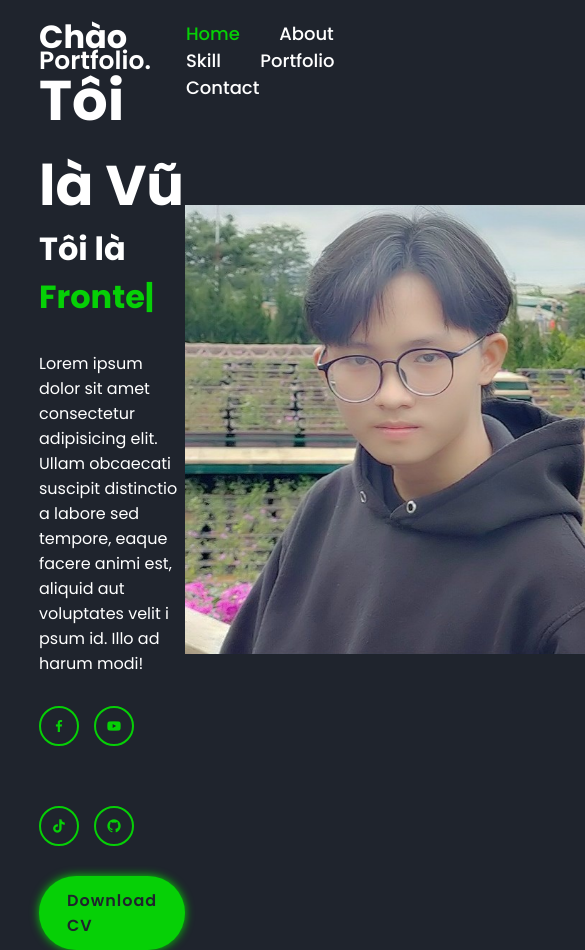
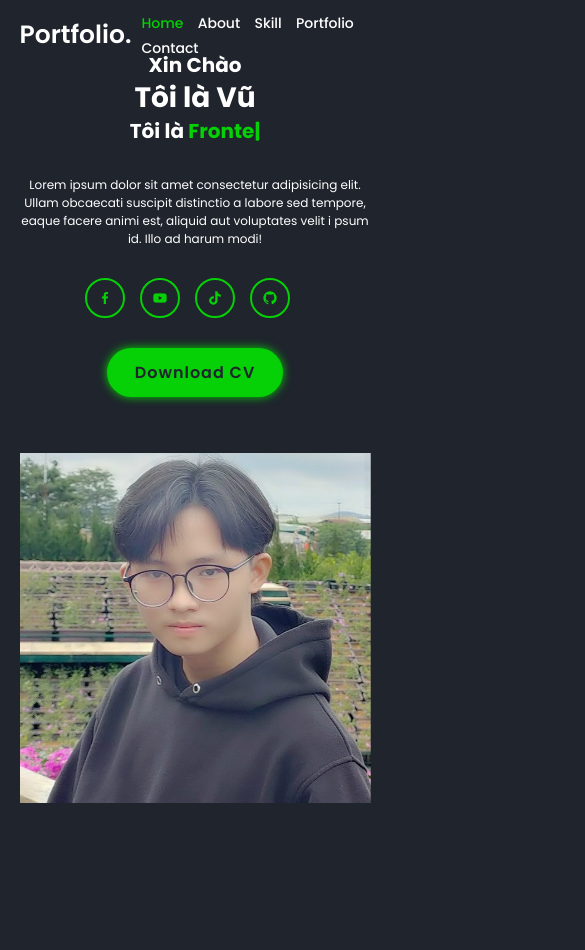
Before and after one commit to nguyenphamhoangvu852004/AboutMe, a plain HTML site: page index.html in a window 390 px wide. Shown: the top 950 px of the page, 585 px wide, since content can reach past the window. After the commit the page ends 844 px from the top, so only its background shows below. Drawn offline with nearby package versions, Linux system fonts and the light colour scheme.

Commit message:
final commit

```diff
--- a/style.css
+++ b/style.css
@@ -241,3 +241,66 @@ body {
 
 
 }
+
+@media (max-width: 768px) {
+    .header {
+        padding: 10px 5%;
+    }
+
+    .navbar a {
+        font-size: 16px;
+        margin-left: 20px;
+    }
+
+    .home {
+        flex-direction: column;
+        align-items: center;
+        text-align: center;
+        padding: 50px 5% 0;
+    }
+
+    .home-content h1 {
+        font-size: 36px;
+    }
+
+    .home-content h3 {
+        font-size: 24px;
+    }
+
+    .home-content p {
+        font-size: 14px;
+    }
+
+    .home-img img {
+        max-width: 80%;
+        margin: 20px 0;
+    }
+}
+
+@media (max-width: 480px) {
+    .header {
+        padding: 10px 5%;
+    }
+
+    .navbar a {
+        font-size: 14px;
+        margin-left: 10px;
+    }
+
+    .home-content h1 {
+        font-size: 28px;
+    }
+
+    .home-content h3 {
+        font-size: 20px;
+    }
+
+    .home-content p {
+        font-size: 12px;
+    }
+
+    .home-img img {
+        max-width: 100%;
+        margin: 10px 0;
+    }
+}
```
